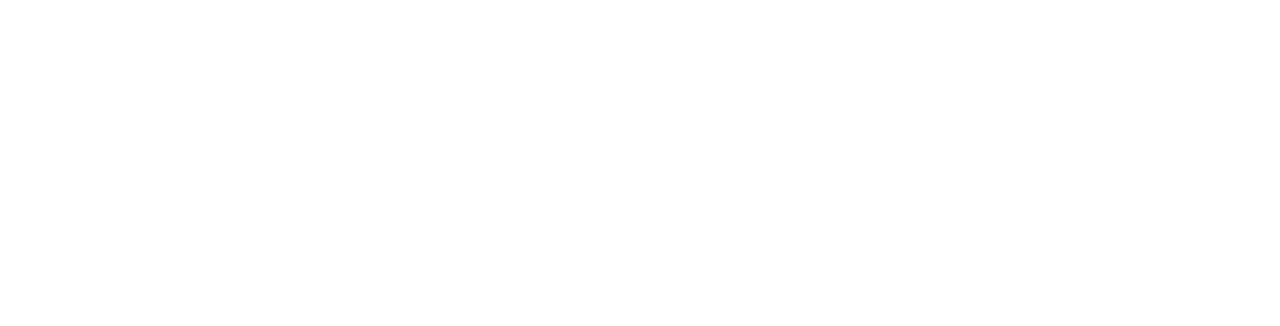
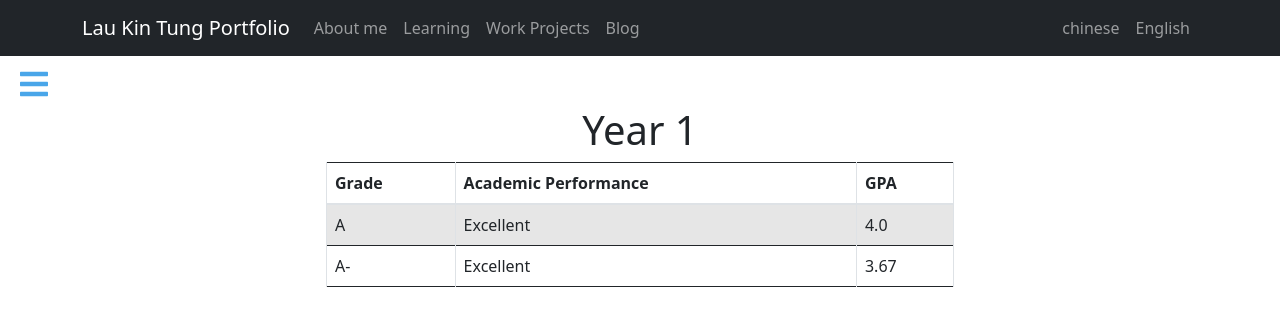
Before and after one commit to lunatoys123/portfolio_website, a React (Create React App) app: page /Learning in a window 1280 px wide. Shown: the top 326 px of the page. Built offline with nearby package versions, Linux system fonts and the light colour scheme.

Commit message:
Start working on Learning tab

```diff
--- a/src/App.js
+++ b/src/App.js
@@ -1,6 +1,7 @@
 import React from "react";
 import Home from './Components/Home'
 import Year from "./Components/Learning_Content/Year"
+import Learning from './Components/Learning'
 import { GlobalStyle } from "./GlobalStyle";
 import { BrowserRouter as Router, Route, Switch } from "react-router-dom";
 function App() {
@@ -10,7 +11,7 @@ function App() {
         <GlobalStyle />
         <Switch>
         <Route exact path="/" component={Home} />
-        <Route exact path="/Learning/:year" component={Year} />
+        <Route exact path="/Learning" component={Learning} />
         </Switch>
       </Router>
     </>
--- /dev/null
+++ b/src/Components/Learning.js
@@ -0,0 +1,16 @@
+import React from 'react'
+import LearningContent from './Learning_Content'
+import Navbar from './navbar';
+import Submenu from './submenu'
+
+const Learning = () => {
+    return (
+        <>
+            <Navbar />
+            <LearningContent />
+            <Submenu />
+        </>
+    )
+}
+
+export default Learning
--- a/src/Components/Learning_Content/Learning.style.js
+++ b/src/Components/Learning_Content/Learning.style.js
@@ -1,5 +1,10 @@
 import styled from "styled-components";
 
+export const ToggleLayout = styled.div`
+  display: block;
+  align-items: left;
+  justify-content: left;
+`;
 export const Toggle = styled.button`
   left: 5rem;
   top: 2rem;
@@ -11,22 +16,20 @@ export const Toggle = styled.button`
 `;
 
 export const Sidebar = styled.div`
-  ul{
+  ul {
     list-style-type: none;
   }
 
-  ul li{
-    height : 50px;
-    text-align: center;
+  ul li {
+    height: 50px;
     display: flex;
     align-items: center;
     justify-content: center;
     transition: all 0.3s linear;
+    font-size: 24px;
 
-    &:hover{
+    &:hover {
       background: var(--clr-grey-10);
     }
   }
-
-
 `;
--- /dev/null
+++ b/src/Components/Learning_Content/Year/Year.style.js
@@ -0,0 +1,7 @@
+import styled from "styled-components";
+
+export const TableLayout = styled.div`
+    width: 50%;
+    margin-left: auto;
+    margin-right: auto;
+`;
--- a/src/Components/Learning_Content/Year/index.js
+++ b/src/Components/Learning_Content/Year/index.js
@@ -1,11 +1,37 @@
-import React from 'react'
+import React from "react";
+import { useGlobalContext } from "../../../context";
+import Table from "react-bootstrap/Table";
+import { TableLayout } from "./Year.style";
+const Year1 = () => {
+  const { closeSubMenu } = useGlobalContext();
+  return (
+    <div onMouseOver={closeSubMenu}>
+      <h1 align="center">Year 1</h1>
+      <TableLayout>
+        <Table striped bordered hover responsive>
+          <thead>
+            <tr>
+              <th>Grade</th>
+              <th>Academic Performance</th>
+              <th>GPA</th>
+            </tr>
+          </thead>
+          <tbody>
+            <tr>
+              <td>A</td>
+              <td>Excellent</td>
+              <td>4.0</td>
+            </tr>
+            <tr>
+              <td>A-</td>
+              <td>Excellent</td>
+              <td>3.67</td>
+            </tr>
+          </tbody>
+        </Table>
+      </TableLayout>
+    </div>
+  );
+};
 
-const Year1 = () => {
-    return (
-        <div>
-            Year 1
-        </div>
-    )
-}
-
-export default Year1
+export default Year1;
--- a/src/Components/Learning_Content/index.js
+++ b/src/Components/Learning_Content/index.js
@@ -1,18 +1,19 @@
 import React, { useState, useEffect } from "react";
 import { FaBars } from "react-icons/fa";
-import { Toggle, Sidebar } from "./Learning.style";
+import { Toggle, Sidebar, ToggleLayout } from "./Learning.style";
 import Offcanvas from "react-bootstrap/Offcanvas";
 import { links } from "../navbar/data";
 import { useGlobalContext } from "../../context";
 import Container from "react-bootstrap/Container";
 import Row from "react-bootstrap/Row";
 import Col from "react-bootstrap/Col";
+import Year from "./Year";
+import { AiFillBook } from "react-icons/ai";
 const Learning = () => {
   const [show, setShow] = useState(false);
-  const { isEnglish } = useGlobalContext();
+  const { isEnglish, closeSubMenu } = useGlobalContext();
   const [link, setLink] = useState([]);
   const [selectedYear, setSelectedYear] = useState(1);
-
   useEffect(() => {
     const sublink = links.find(
       (sub) => sub.language === "English" && sub.name === "Learning"
@@ -25,10 +26,11 @@ const Learning = () => {
     <>
       <Container fluid>
         <Row>
-          <Col xs={2} md={1}>
+          <ToggleLayout>
             <Toggle onClick={() => setShow(true)}>
               <FaBars />
             </Toggle>
+          </ToggleLayout>
           <Offcanvas show={show} onHide={() => setShow(false)}>
             <Offcanvas.Header closeButton>
               <Offcanvas.Title>Learning</Offcanvas.Title>
@@ -39,7 +41,8 @@ const Learning = () => {
                   {link.map((item, index) => {
                     return (
                       <li key={index}>
-                          <a>{item}</a>
+                        <AiFillBook />
+                        {item}
                       </li>
                     );
                   })}
@@ -47,9 +50,8 @@ const Learning = () => {
               </Sidebar>
             </Offcanvas.Body>
           </Offcanvas>
-          </Col>
-          <Col xs={16} md={11}>Content part</Col>
         </Row>
+        <Row><Year /></Row>
       </Container>
     </>
   );
```
Lines whose indentation alone changed are shown as unchanged.
